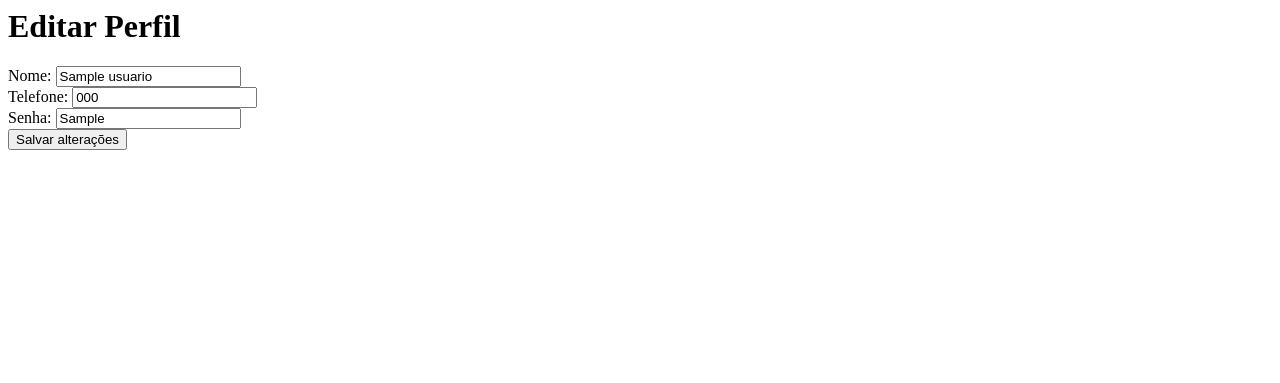
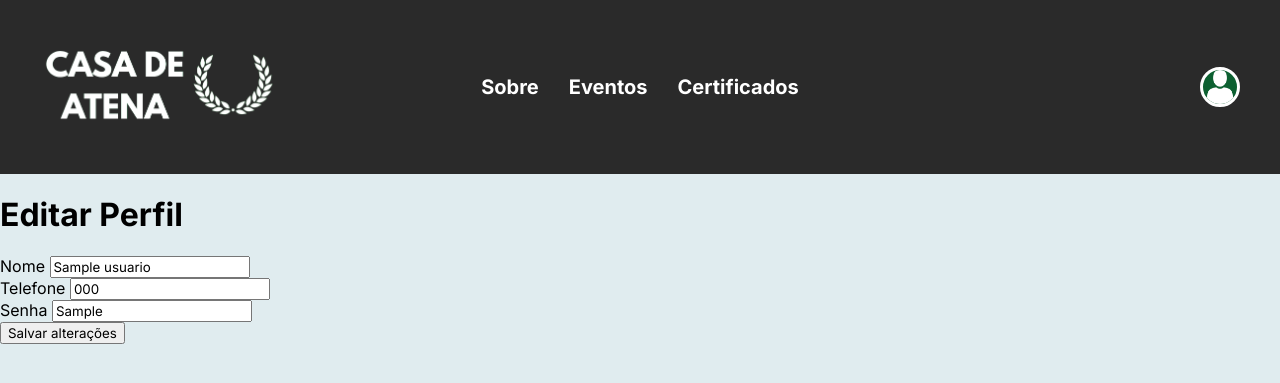
Before and after one commit to okiobot/SGEA, a Django app: page /editar_usuario/1/ in a window 1280 px wide. Shown: the top 383 px of the page. Run offline with Django 5.2, Linux system fonts and the light colour scheme; tables that the repository leaves empty hold one stand-in row (values such as "Sample post").

Commit message:
style: Organização na estrutura e adição do header

```diff
--- a/sgea/login/templates/usuarios/editar_usuario.html
+++ b/sgea/login/templates/usuarios/editar_usuario.html
@@ -1,15 +1,40 @@
-<h1>Editar Perfil</h1>
+{% extends 'usuarios/base.html' %}
+{% load static %}
+
+{% block title %}Eventos{% endblock %}
+
+{% block content %}
+
 
 <form method="post">
-  {% csrf_token %}
-  <label for="nome">Nome:</label>
-  <input type="text" name="nome" value="{{ usuario.nome }}" required><br>
+    {% csrf_token %}
+    <div class="editar-perfil-container">
+      <div class="editar-perfil-titulo">
+          <h1>Editar Perfil</h1>
+      </div>
 
-  <label for="telefone">Telefone:</label>
-  <input type="text" name="telefone" value="{{ usuario.telefone }}" required><br>
+      <div class="formulario-editar-perfil">
+          <div class="form-ep-grupo">
+              <label for="nome">Nome</label>
+              <input type="text" name="nome" value="{{ usuario.nome }}" required>
+          </div>
 
-  <label for="senha">Senha:</label>
-  <input type="text" name="senha" value="{{ usuario.senha }}" required><br>
+          <div class="form-ep-grupo">
+              <label for="telefone">Telefone</label>
+              <input type="text" name="telefone" value="{{ usuario.telefone }}" required>
+          </div>
 
-  <button type="submit">Salvar alterações</button>
+          <div class="form-ep-grupo">
+              <label for="senha">Senha</label>
+              <input type="text" name="senha" value="{{ usuario.senha }}" required>
+          </div>
+
+          <div class="botao-salvar-editar-perfil">
+              <button type="submit">Salvar alterações</button>
+          </div>
+      </div>
+    </div>
 </form>
+
+
+{% endblock %}
```
